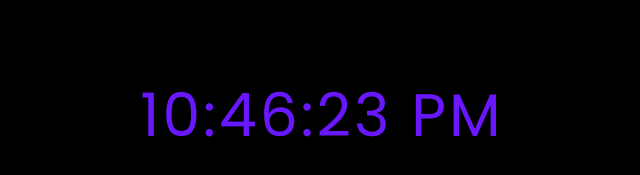
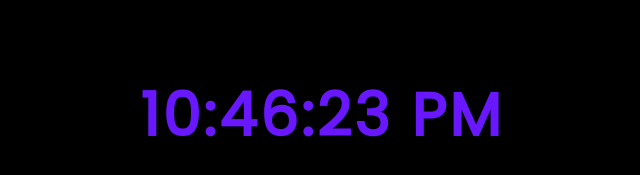
Before and after one commit to akeew/real-time-clock, a website: page index.html in a window 1280 px wide. Shown: the part 285-460 px from the top of the page, 318-958 px from the left. Drawn offline with Linux system fonts and the light colour scheme.

Commit message:
Update index.html
errei ali ze

```diff
--- a/index.html
+++ b/index.html
@@ -8,7 +8,7 @@
     <title>Clock</title>
 </head>
 <body>
-    <h1<div id="container" onload="getTime()"></div><h1>
+    <h1><div id="container" onload="getTime()"></div><h1>
     <script src="assets/js/app.js"></script>
 </body>
 </html>
```
